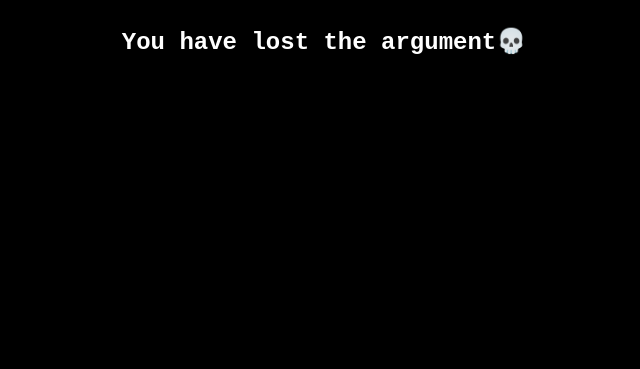
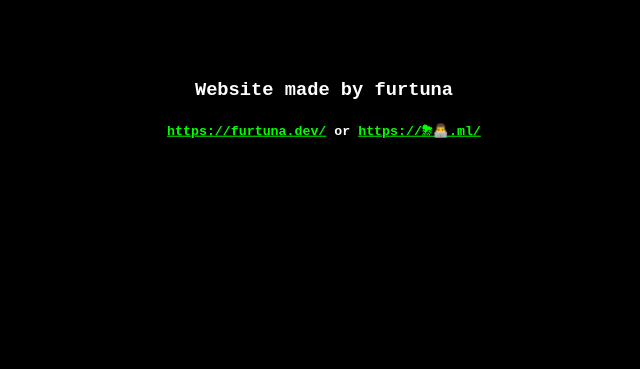
Before and after one commit to furtuna-dev/emoji-websites, a plain HTML site: page index.html in a window 1280 px wide. Shown: the part 431-800 px from the top of the page, without its empty margins (316-956 px from the left). Drawn offline with Linux system fonts and the light colour scheme.

Commit message:
updated website

```diff
--- a/index.html
+++ b/index.html
@@ -10,6 +10,10 @@ body {
 
 h1{
     font-size: 5vw;
+}
+
+a {
+ color: lime;
 }
 
 .container {
@@ -30,6 +34,8 @@ h1{
         <div class="container">
             <h1>R.I.P. BOZO💀</h1>
             <h2>You have lost the argument💀</h3>
+            <h3 style="padding-top: 7vw">Website made by furtuna</h3>
+            <h5><a href="https://furtuna.dev/">https://furtuna.dev/</a> or <a href="https://⛈👨‍💻.ml/">https://⛈👨‍💻.ml/</a><h5>
         </div>
     </body>
 </html>
```
